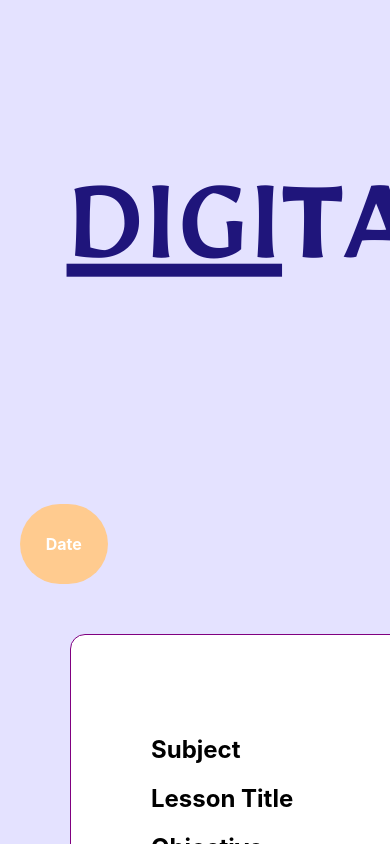
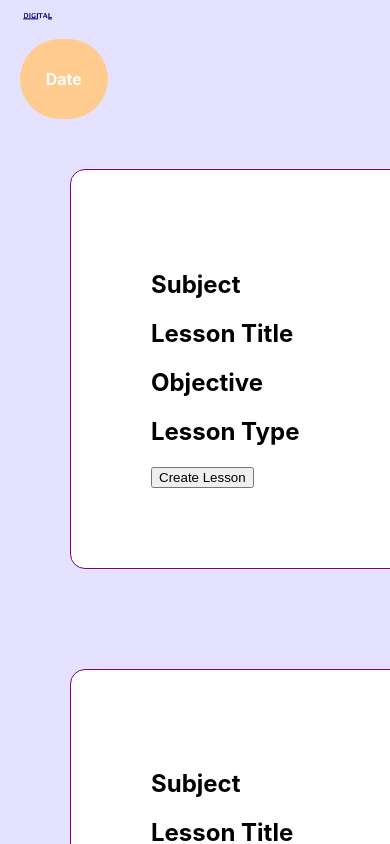
Before and after one commit to jmcc999/DigitalTAFrontEnd, a React (Create React App) app in the folder app/: page / in a window 390 px wide. Shown: the top 844 px of the page. Built offline with nearby package versions, Linux system fonts and the light colour scheme.

Commit message:
responsive logo

```diff
--- a/app/src/App.css
+++ b/app/src/App.css
@@ -11,5 +11,8 @@
 .date {
   color: white;
   font-weight: bold;
-
 }
+.logo {
+  height: 5%;
+  width: 10%;
+}
--- a/app/src/App.js
+++ b/app/src/App.js
@@ -8,7 +8,7 @@ class App extends Component {
     return (
      <div id="idxContent">
         <div id="nav">
-          <div id="logo"><img src={logo} alt="Digital TA Logo" /></div>
+          <div id="logo"><img src={logo} alt="Digital TA Logo" className="logo"/></div>
         </div>
         <div className="dateContainer">
           <div id= "date" className="date">Date</div>
```
